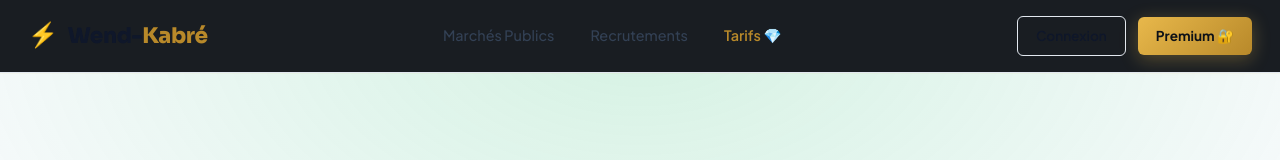
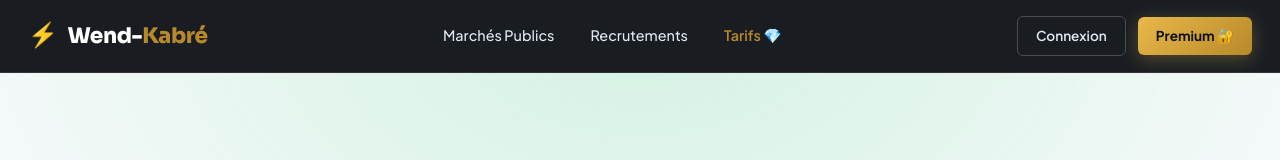
Before and after one commit to zida2/wend-kabre-bf, a Next.js app: page / in a window 1280 px wide. Shown: the top 160 px of the page. Built offline with nearby package versions, Linux system fonts and the light colour scheme; no server answers.

Commit message:
style: amélioration de la lisibilité de la barre de navigation

```diff
--- a/src/components/Navbar.jsx
+++ b/src/components/Navbar.jsx
@@ -71,14 +71,14 @@ export default function Navbar() {
                   window.location.href = '/';
                 }}
                 className="btn btn-outline btn-sm"
-                style={{ background: 'none', border: '1px solid var(--color-border)', color: 'var(--text-secondary)' }}
+                style={{ background: 'none', border: '1px solid rgba(255,255,255,0.2)', color: '#E2E8F0' }}
               >
                 Déconnexion
               </button>
             </div>
           ) : (
             <>
-              <Link href="/connexion" className="btn btn-outline btn-sm">Connexion</Link>
+              <Link href="/connexion" className="btn btn-outline btn-sm" style={{ color: '#E2E8F0', borderColor: 'rgba(255,255,255,0.2)' }}>Connexion</Link>
               <Link href="/tarifs" className="btn btn-primary btn-sm" style={{ fontWeight: 700 }}>Premium 🔐</Link>
             </>
           )}
@@ -124,14 +124,14 @@ export default function Navbar() {
                     window.location.href = '/';
                   }}
                   className="btn btn-outline btn-sm w-full"
-                  style={{ background: 'none', border: '1px solid var(--color-border)', color: 'var(--text-secondary)', justifyContent: 'center' }}
+                  style={{ background: 'none', border: '1px solid rgba(255,255,255,0.2)', color: '#E2E8F0', justifyContent: 'center' }}
                 >
                   Déconnexion
                 </button>
               </>
             ) : (
               <>
-                <Link href="/connexion" className="btn btn-outline btn-sm w-full" onClick={() => setMenuOpen(false)}>Connexion</Link>
+                <Link href="/connexion" className="btn btn-outline btn-sm w-full" onClick={() => setMenuOpen(false)} style={{ color: '#E2E8F0', borderColor: 'rgba(255,255,255,0.2)', justifyContent: 'center' }}>Connexion</Link>
                 <Link href="/tarifs" className="btn btn-primary btn-sm w-full" onClick={() => setMenuOpen(false)} style={{ justifyContent: 'center', fontWeight: 700 }}>Accès Premium 🔐</Link>
               </>
             )}
--- a/src/components/Navbar.module.css
+++ b/src/components/Navbar.module.css
@@ -5,7 +5,7 @@
   background: rgba(13, 17, 23, 0.95);
   backdrop-filter: blur(16px);
   -webkit-backdrop-filter: blur(16px);
-  border-bottom: 1px solid var(--color-border);
+  border-bottom: 1px solid rgba(255, 255, 255, 0.1);
   box-shadow: 0 1px 0 rgba(232, 184, 75, 0.06);
 }
 
@@ -23,7 +23,7 @@
   font-family: 'Sora', sans-serif;
   font-size: 1.35rem;
   font-weight: 800;
-  color: var(--text-primary);
+  color: #FFFFFF;
   letter-spacing: -0.02em;
 }
 
@@ -44,13 +44,13 @@
 .navLink {
   font-size: 0.9rem;
   font-weight: 500;
-  color: var(--text-secondary);
+  color: #E2E8F0;
   transition: color 0.2s ease;
   position: relative;
 }
 
 .navLink:hover {
-  color: var(--text-primary);
+  color: #FFFFFF;
 }
 
 .navLink::after {
@@ -88,7 +88,7 @@
 .burgerLine {
   width: 100%;
   height: 2px;
-  background: var(--text-secondary);
+  background: #E2E8F0;
   border-radius: 2px;
   transition: all 0.3s ease;
 }
@@ -114,7 +114,7 @@
   width: 100%;
   height: calc(100vh - 72px);
   background: #0d1117; /* Fond opaque complet pour bloquer le texte arrière */
-  border-bottom: 1px solid var(--color-border);
+  border-bottom: 1px solid rgba(255, 255, 255, 0.1);
   padding: 24px 28px;
   display: flex;
   flex-direction: column;
@@ -127,9 +127,9 @@
 .mobileLink {
   font-size: 1rem;
   font-weight: 600;
-  color: var(--text-secondary);
+  color: #E2E8F0;
   padding: 8px 0;
-  border-bottom: 1px solid var(--color-border);
+  border-bottom: 1px solid rgba(255, 255, 255, 0.1);
   transition: color 0.2s;
 }
 
```
